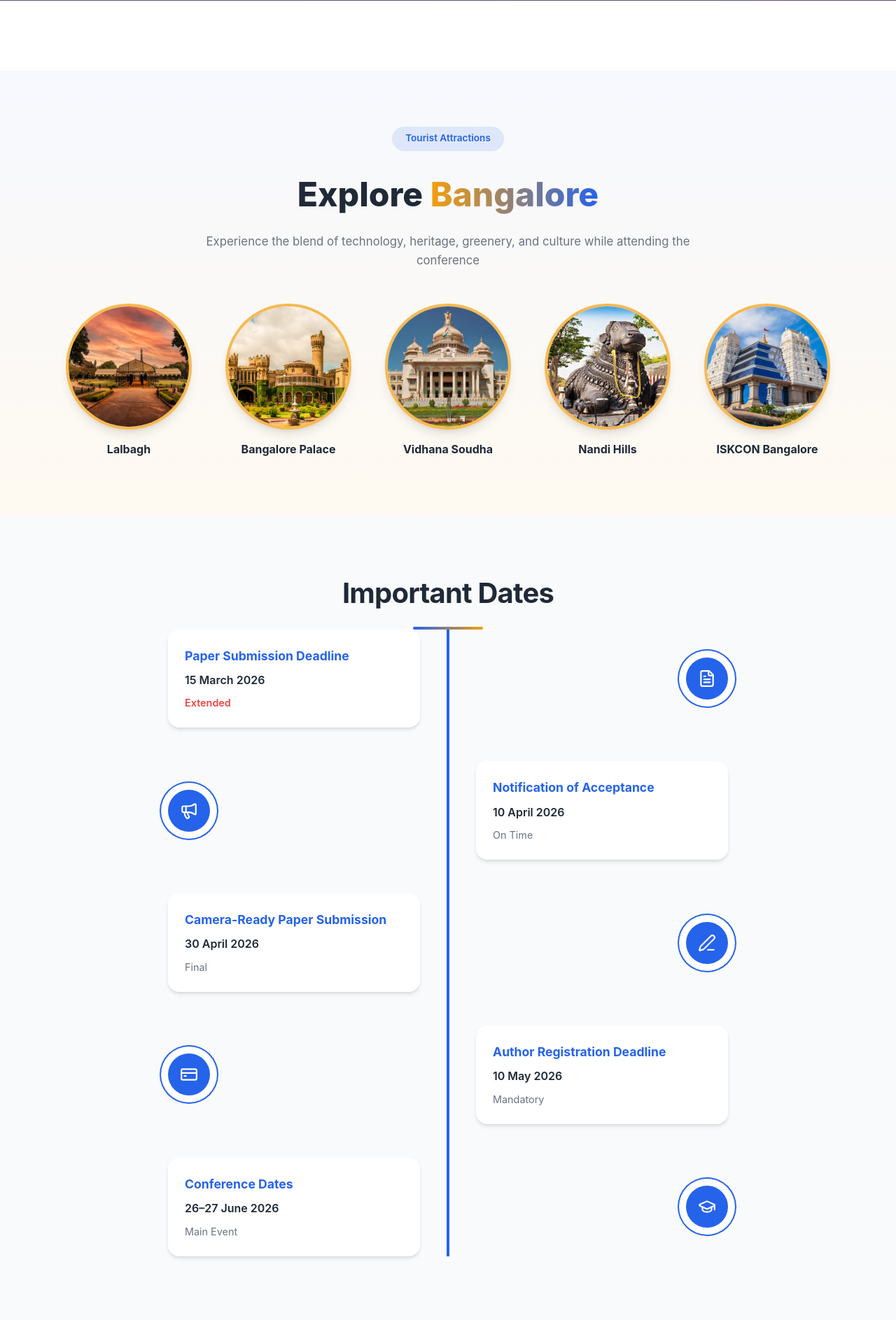
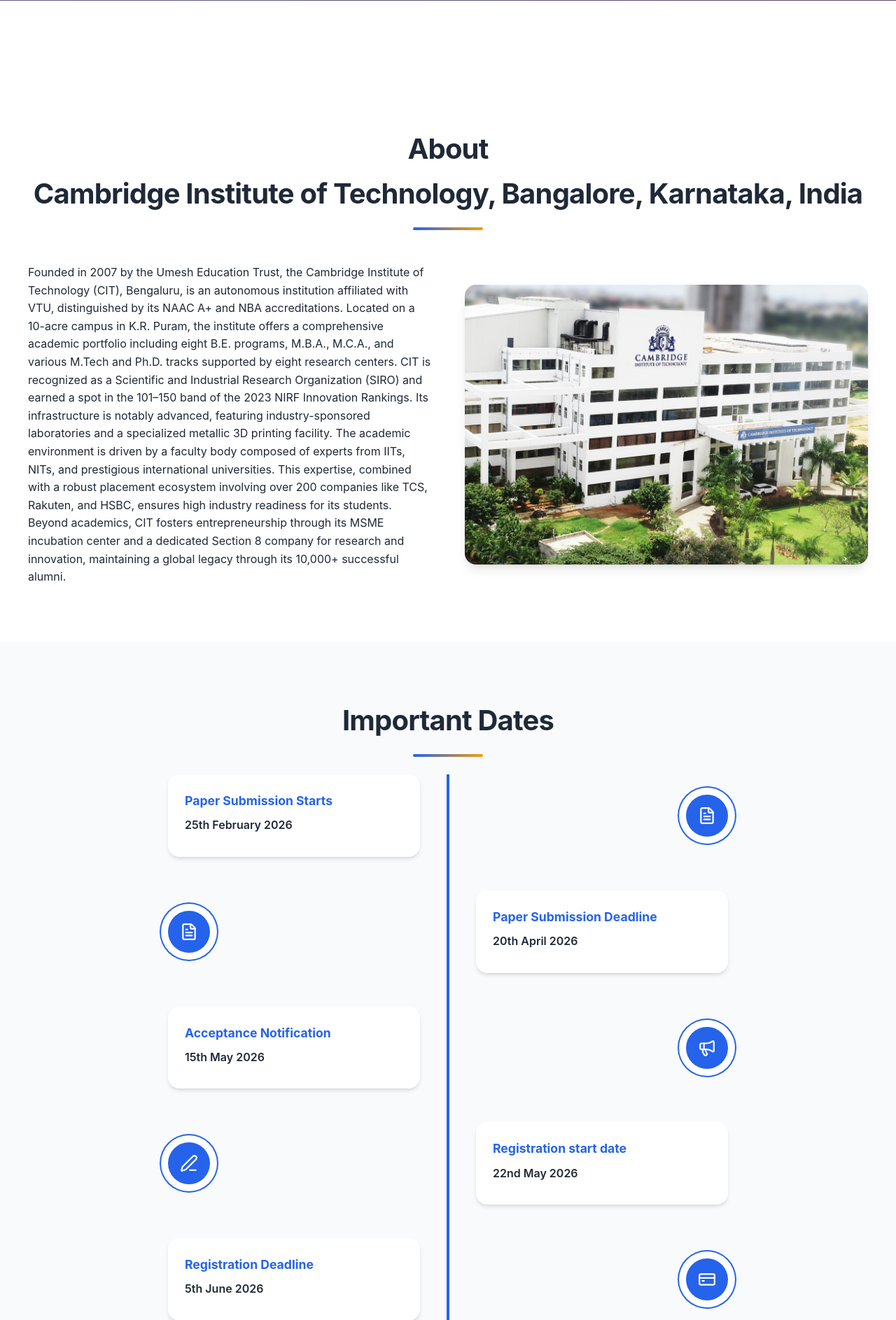
Before and after one commit to keerthivasan91/AIP-conference, a Flask app: page / in a window 1280 px wide. Shown: the part 799-2686 px from the top of the page at 70% size. Run offline with Flask 3, Linux system fonts and the light colour scheme; grey boxes are pictures that could not be loaded.

Commit message:
Add about section and update important dates in index.html

```diff
--- a/templates/index.html
+++ b/templates/index.html
@@ -40,6 +40,110 @@ endblock %} {% block content %}
     </div>
   </div>
 </section>
+
+<section class="about-section" id="about">
+    <div class="container">
+        <div class="section-header">
+            <h2>About <br>Cambridge Institute of Technology, Bangalore, Karnataka, India </h2>
+            <div class="header-line"></div>
+        </div>
+
+        <div class="about-grid">
+            <div class="about-content">
+                Founded in 2007 by the Umesh Education Trust, the Cambridge Institute of Technology (CIT), Bengaluru, is an autonomous institution affiliated with VTU, distinguished by its NAAC A+ and NBA accreditations. Located on a 10-acre campus in K.R. Puram, the institute offers a comprehensive academic portfolio including eight B.E. programs, M.B.A., M.C.A., and various M.Tech and Ph.D. tracks supported by eight research centers.
+
+CIT is recognized as a Scientific and Industrial Research Organization (SIRO) and earned a spot in the 101–150 band of the 2023 NIRF Innovation Rankings. Its infrastructure is notably advanced, featuring industry-sponsored laboratories and a specialized metallic 3D printing facility. The academic environment is driven by a faculty body composed of experts from IITs, NITs, and prestigious international universities. This expertise, combined with a robust placement ecosystem involving over 200 companies like TCS, Rakuten, and HSBC, ensures high industry readiness for its students. Beyond academics, CIT fosters entrepreneurship through its MSME incubation center and a dedicated Section 8 company for research and innovation, maintaining a global legacy through its 10,000+ successful alumni.
+            </div>
+
+            <div class="about-image">
+                <img src="{{ url_for('static', filename='Images/mainbuilding.jpg') }}"
+                     alt="UTCA Conference"
+                     loading="lazy">
+            </div>
+        </div>
+    </div>
+</section>
+
+<section class="dates-section">
+  <div class="container">
+    <h2 class="page-title">Important Dates</h2>
+    <div class="header-line"></div>
+    <br>
+    <div class="timeline">
+      <!-- Paper Submission Deadline -->
+      <div class="timeline-item">
+        <div class="timeline-icon">
+          <i data-lucide="file-text"></i>
+        </div>
+
+        <div class="timeline-content">
+          <h3>Paper Submission Starts</h3>
+          <div class="date">25th February 2026</div>
+        </div>
+      </div>
+
+      <div class="timeline-item">
+        <div class="timeline-icon">
+          <i data-lucide="file-text"></i>
+        </div>
+
+        <div class="timeline-content">
+          <h3>Paper Submission Deadline</h3>
+          <div class="date">20th April 2026</div>
+        </div>
+      </div>
+
+      <!-- Acceptance Notification -->
+      <div class="timeline-item">
+        <div class="timeline-icon">
+          <i data-lucide="megaphone"></i>
+        </div>
+        <div class="timeline-content">
+          <h3>Acceptance Notification</h3>
+          <div class="date">15th May 2026</div>
+          <!--<div class="status">On Time</div>-->
+        </div>
+      </div>
+
+      <!-- Camera Ready Submission -->
+      <div class="timeline-item">
+        <div class="timeline-icon">
+          <i data-lucide="edit-3"></i>
+        </div>
+        <div class="timeline-content">
+          <h3>Registration start date</h3>
+          <div class="date">22nd May 2026</div>
+          <!--<div class="status">Final</div>-->
+        </div>
+      </div>
+
+      <!-- Registration Deadline -->
+      <div class="timeline-item">
+        <div class="timeline-icon">
+          <i data-lucide="credit-card"></i>
+        </div>
+        <div class="timeline-content">
+          <h3>Registration Deadline </h3>
+          <div class="date">5th June 2026</div>
+          <!--<div class="status">Mandatory</div>-->
+        </div>
+      </div>
+
+      <!-- Conference Dates -->
+      <div class="timeline-item">
+        <div class="timeline-icon">
+          <i data-lucide="graduation-cap"></i>
+        </div>
+        <div class="timeline-content">
+          <h3>Conference Dates</h3>
+          <div class="date">26–27 June 2026</div>
+          <div class="status">Main Event</div>
+        </div>
+      </div>
+    </div>
+  </div>
+</section>
+
 <section class="explore-section">
   <div class="container">
     <span class="explore-badge">Tourist Attractions</span>
@@ -114,74 +218,4 @@ endblock %} {% block content %}
   </div>
 </section>
 
-<section class="dates-section">
-  <div class="container">
-    <h2 class="page-title">Important Dates</h2>
-    <div class="header-line"></div>
-
-    <div class="timeline">
-      <!-- Paper Submission Deadline -->
-      <div class="timeline-item">
-        <div class="timeline-icon">
-          <i data-lucide="file-text"></i>
-        </div>
-
-        <div class="timeline-content">
-          <h3>Paper Submission Deadline</h3>
-          <div class="date">15 March 2026</div>
-          <div class="status extended">Extended</div>
-        </div>
-      </div>
-
-      <!-- Acceptance Notification -->
-      <div class="timeline-item">
-        <div class="timeline-icon">
-          <i data-lucide="megaphone"></i>
-        </div>
-        <div class="timeline-content">
-          <h3>Notification of Acceptance</h3>
-          <div class="date">10 April 2026</div>
-          <div class="status">On Time</div>
-        </div>
-      </div>
-
-      <!-- Camera Ready Submission -->
-      <div class="timeline-item">
-        <div class="timeline-icon">
-          <i data-lucide="edit-3"></i>
-        </div>
-        <div class="timeline-content">
-          <h3>Camera-Ready Paper Submission</h3>
-          <div class="date">30 April 2026</div>
-          <div class="status">Final</div>
-        </div>
-      </div>
-
-      <!-- Registration Deadline -->
-      <div class="timeline-item">
-        <div class="timeline-icon">
-          <i data-lucide="credit-card"></i>
-        </div>
-        <div class="timeline-content">
-          <h3>Author Registration Deadline</h3>
-          <div class="date">10 May 2026</div>
-          <div class="status">Mandatory</div>
-        </div>
-      </div>
-
-      <!-- Conference Dates -->
-      <div class="timeline-item">
-        <div class="timeline-icon">
-          <i data-lucide="graduation-cap"></i>
-        </div>
-        <div class="timeline-content">
-          <h3>Conference Dates</h3>
-          <div class="date">26–27 June 2026</div>
-          <div class="status">Main Event</div>
-        </div>
-      </div>
-    </div>
-  </div>
-</section>
-
 {% endblock %}
```
